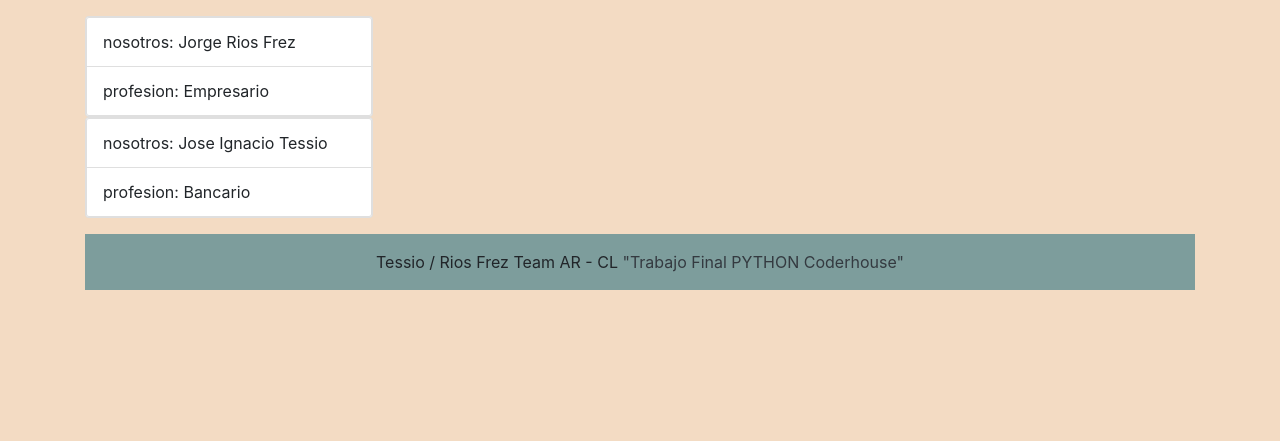
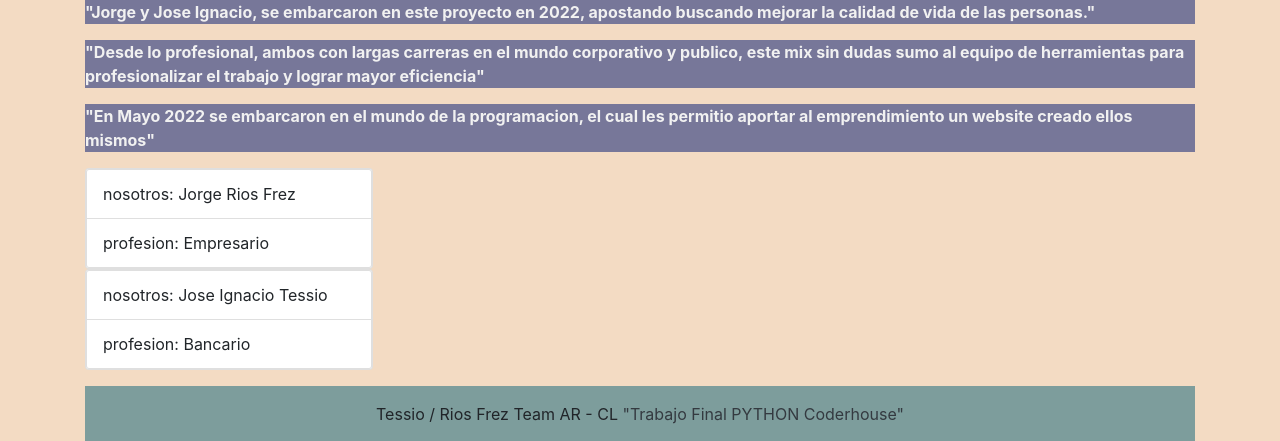
Before and after one commit to joseignaciotessio/Entrega1-Rios-Perez-Tessio, a Django app: page /about/ in a window 1280 px wide; the page is wider, and only the part inside the window is pictured. Shown: the part 92-533 px from the top of that part. Run offline with Django 4.2, Linux system fonts and the light colour scheme; data comes from the database, SQL or seed files in the repository; both versions use the stored data as it was after the commit.

Commit message:
Sobre Nosotros agrego info

```diff
--- a/proyecto_final/templates/about.html
+++ b/proyecto_final/templates/about.html
@@ -5,7 +5,22 @@
 {% endblock %}
 
 {% block contenido_que_cambia %}
+
+<p style="background-color: #777799; color: #f1f1f1; font-weight: bold">
+  "Jorge y Jose Ignacio, se embarcaron en este proyecto en 2022, apostando buscando mejorar la calidad de vida de las personas."
+
+</p>
+<p style="background-color: #777799; color: #f1f1f1; font-weight: bold">
+
+  "Desde lo profesional, ambos con largas carreras en el mundo corporativo y publico, este mix sin dudas sumo al equipo de herramientas para profesionalizar el trabajo y lograr mayor eficiencia"
+</p>
+
+<p style="background-color: #777799; color: #f1f1f1; font-weight: bold">
+  "En Mayo 2022 se embarcaron en el mundo de la programacion, el cual les permitio aportar al emprendimiento un website creado ellos mismos"
+</p>
+
 <p>
+
 {% for i in About %}
 <div class="card" style="width: 18rem;">
     <ul class="list-group list-group-light">
@@ -14,6 +29,8 @@
     </ul>
   </div>
 
+
+
   {% endfor %}
   <p>
 {% endblock %}
```
Also changed, not shown: proyecto_final/db.sqlite3.
